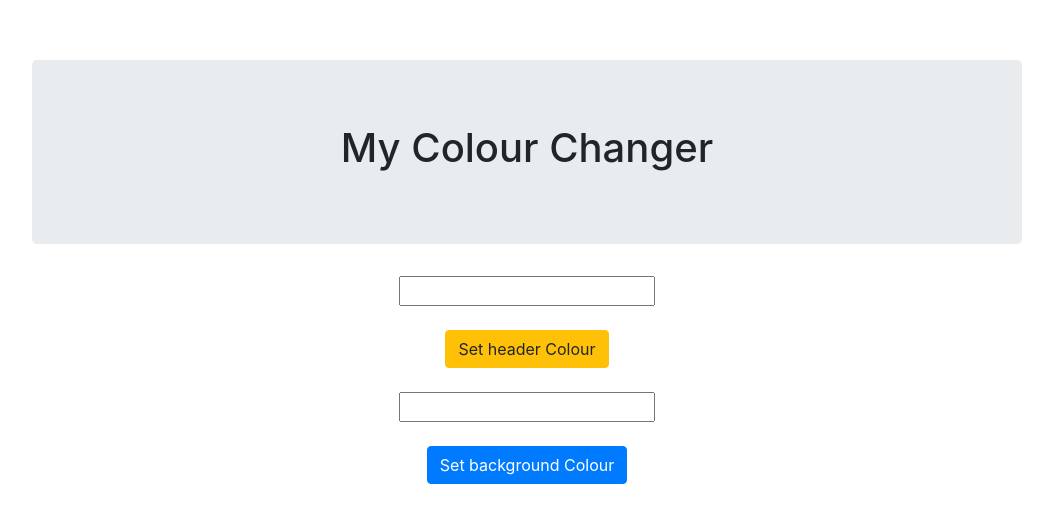
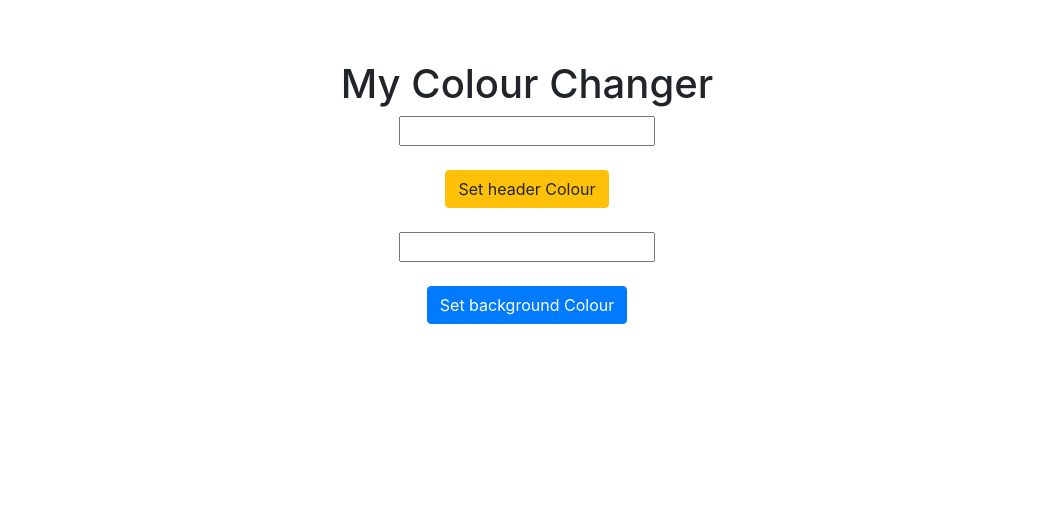
Before and after one commit to 15emmanuel/Change, a plain HTML site: page index.html in a window 1280 px wide. Shown: the part 140-662 px from the top of the page, without its empty margins (183-1236 px from the left). Drawn offline with Linux system fonts and the light colour scheme.

Commit message:
Update index.html

```diff
--- a/index.html
+++ b/index.html
@@ -10,9 +10,9 @@
 </head>
 <body>
     <div class="container col-sm">
-            <div class="jumbotron col-sm" >
+
         <h1 id="heading"> My Colour Changer </h1>
-      </div>
+
 
 
 
```
